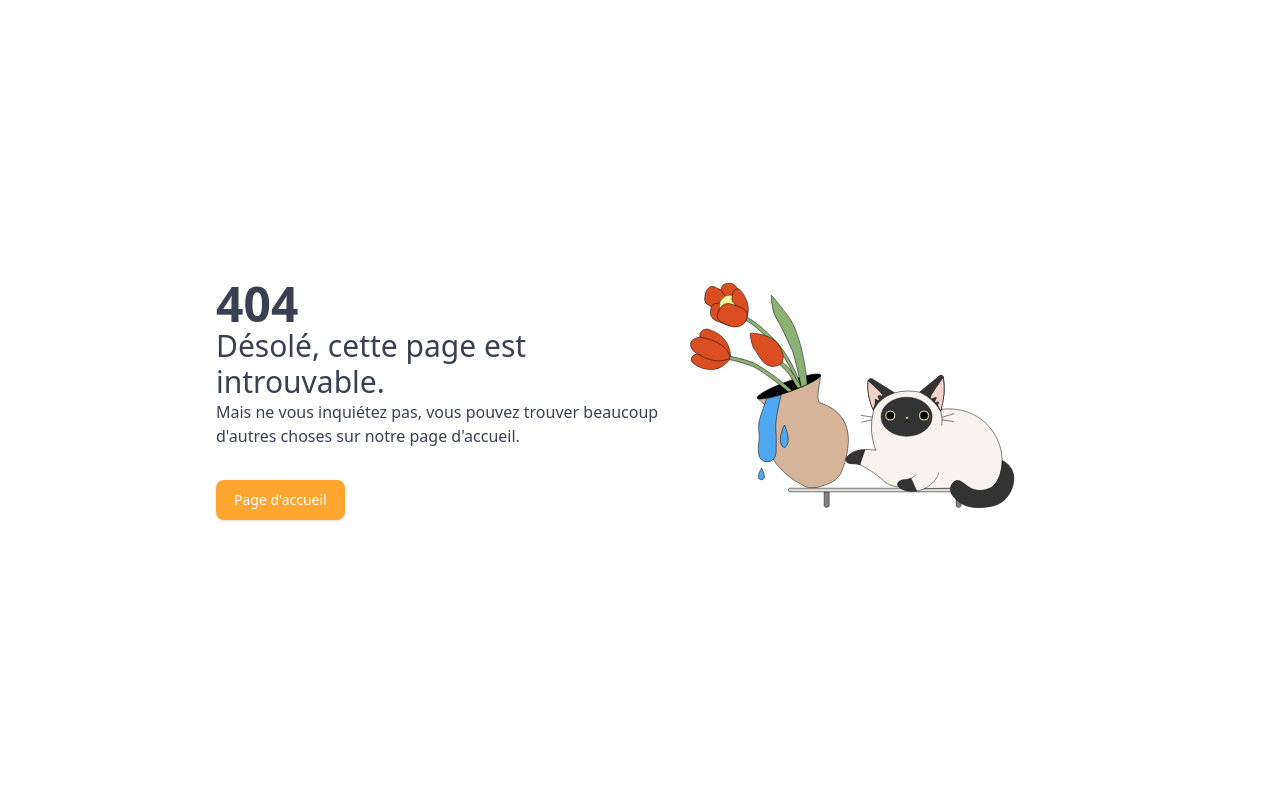
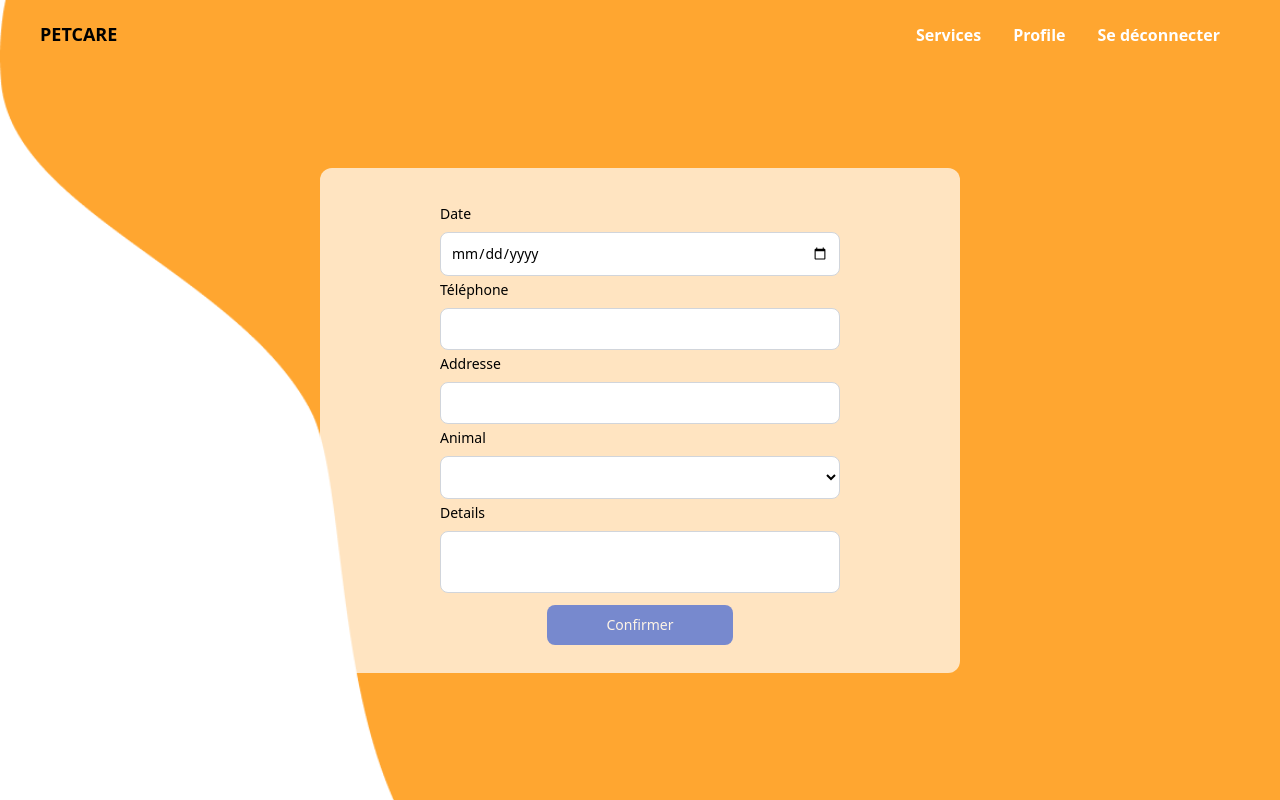
Before and after one commit to safa-abidi/petcare_front, an Angular app: page /requests/add/1/1 in a window 1280 px wide. Before the commit this address had no page. Built offline with nearby package versions, Linux system fonts and the light colour scheme.

Commit message:
add service reques

```diff
--- a/src/app/app-routing.module.ts
+++ b/src/app/app-routing.module.ts
@@ -23,7 +23,7 @@ const routes: Routes = [
   { path: 'signup', component: UserSignupComponent, canActivate: [NotloggedinGuard]},
   { path: 'services/add', component: AddServiceComponent, canActivate: [LoggedInGuard, ServiceProviderGuard]},
   { path: 'services', component: ListServicesComponent,},
-  { path: 'requests/add/:providerId', component: AddRequestComponent},
+  { path: 'requests/add/:providerId/:serviceId', component: AddRequestComponent},
   { path: 'home', component: HomePageComponent},
   { path: '', redirectTo: '/home', pathMatch: 'full'},
   { path:'**', component: NotFoundComponent},
--- a/src/app/models/service.ts
+++ b/src/app/models/service.ts
@@ -2,6 +2,7 @@ import {ServiceCategories} from "../enums/service_categories";
 import {User} from "./user";
 
 export class Service {
+  id? : number
   category: ServiceCategories;
   title: string;
   description: string;
--- a/src/app/models/service_request.ts
+++ b/src/app/models/service_request.ts
@@ -2,20 +2,21 @@ import {Time} from "@angular/common";
 
 export class ServiceRequest {
   date: Date;
-  time?: Time;
   address: string;
   animalType: string;
   providerId: number;
   petOwnerId: number;
-  serviceId: number
+  serviceId: number;
+  phone : number
 
-  constructor(date: Date, address: string, animalType: string, providerId: number, petOwnerId: number, serviceId: number, time?: Time) {
+  constructor(date: Date, address: string, animalType: string, providerId: number, petOwnerId: number, serviceId: number, phone: number,) {
     this.date = date;
     this.address = address;
     this.animalType = animalType;
     this.providerId = providerId;
     this.petOwnerId = petOwnerId;
     this.serviceId = serviceId;
-    this.time = time;
+    this.phone = phone
+
   }
 }
--- a/src/app/service_provider/service-item/service-item.component.ts
+++ b/src/app/service_provider/service-item/service-item.component.ts
@@ -39,7 +39,7 @@ export class ServiceItemComponent implements OnInit {
   }
 
   onRequestClick(){
-    this.router.navigate(['requests/add',this.service.user?.id!]);
+    this.router.navigate(['requests/add',this.service.user?.id!, this.service.id!]);
   }
 
 }
--- a/src/app/service_request/add-request/add-request.component.html
+++ b/src/app/service_request/add-request/add-request.component.html
@@ -10,19 +10,20 @@
           <input ngModel name="date" type="date" required class="border border-gray-300 text-sm rounded-lg block w-full p-2.5 placeholder-black focus:outline-none bg-white">
         </div>
 
+
         <div class="w-full pt-1">
-          <label class="block mb-2 text-sm font-medium">Temps</label>
-          <input ngModel name="time" type="time" class="border border-gray-300 text-sm rounded-lg block w-full p-2.5 placeholder-black focus:outline-none bg-white">
+          <label class="block mb-2 text-sm font-medium">Téléphone</label>
+          <input ngModel name="phone" required type="number" class="border border-gray-300 text-sm rounded-lg block w-full p-2.5 placeholder-black focus:outline-none bg-white">
         </div>
 
         <div class="w-full pt-1">
-          <label class="block mb-2 text-sm font-medium">Adresse</label>
-          <input ngModel name="adress" type="text" required class="border border-gray-300 text-sm rounded-lg block w-full p-2.5 placeholder-black focus:outline-none bg-white">
+          <label class="block mb-2 text-sm font-medium">Addresse</label>
+          <input ngModel name="address" type="tel" required class="border border-gray-300 text-sm rounded-lg block w-full p-2.5 placeholder-black focus:outline-none bg-white">
         </div>
 
         <div class="w-full pt-1">
           <label class="block mb-2 text-sm font-medium">Animal</label>
-          <select  ngModel name="gender" required class="border border-gray-300 text-sm rounded-lg block w-full p-2.5 placeholder-black focus:outline-none bg-white">
+          <select  ngModel name="animal" required class="border border-gray-300 text-sm rounded-lg block w-full p-2.5 placeholder-black focus:outline-none bg-white">
             <option selected hidden></option>
             <option value="dog">Chien</option>
             <option value="cat">Chat</option>
--- a/src/app/service_request/add-request/add-request.component.ts
+++ b/src/app/service_request/add-request/add-request.component.ts
@@ -13,12 +13,14 @@ import {ServiceRequestService} from "../../services/service-request.service";
 export class AddRequestComponent implements OnInit {
 
   providerId?: number;
+  serviceId? : number;
   constructor(private activatedRoute : ActivatedRoute, private serviceRequestService: ServiceRequestService, private router: Router) { }
 
   ngOnInit(): void {
     this.activatedRoute.params.subscribe(
       (p)=>{
         this.providerId = p['providerId']
+        this.serviceId= p['serviceId']
       }
     )
   }
@@ -30,8 +32,11 @@ export class AddRequestComponent implements OnInit {
         addRequestForm.value.animal,
         this.providerId!,
         +localStorage.getItem('userId')!,
-        addRequestForm.value.time
-      )
+        this.serviceId!,
+        addRequestForm.value.phone,
+
+      );
+      console.log(serviceRequest)
       this.serviceRequestService.addServiceRequest(serviceRequest).subscribe(
         ()=>{
           this.router.navigate(['/home'],)
```
